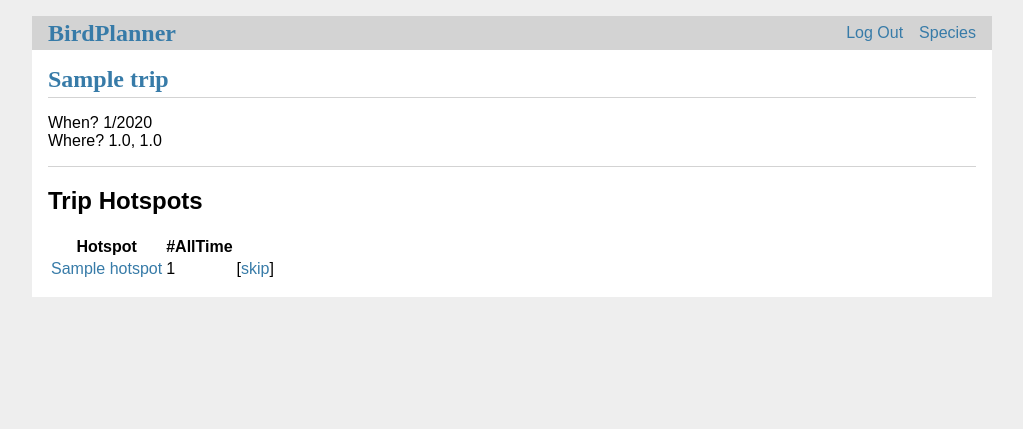
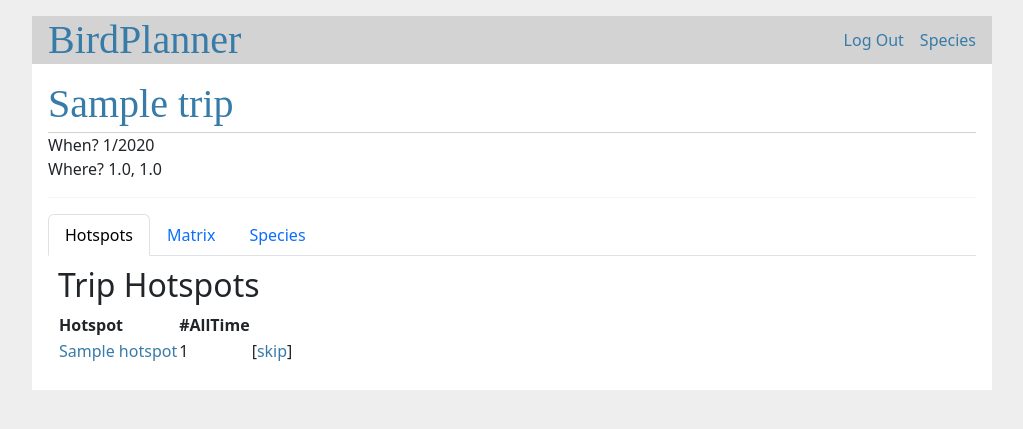
Before and after one commit to joshuahedlund/birdplanner, a Flask app: page /trip/1 in a window 1280 px wide. Shown: the top 429 px of the page, without its empty margins (128-1151 px from the left). Run offline with Flask 3, Linux system fonts and the light colour scheme; the visitor is signed in with stand-in values (Sample User, id 1); tables that the repository leaves empty hold one stand-in row (values such as "Sample post").

Commit message:
add bootstrap, trip sub nav, new page shells

```diff
--- a/flaskr/static/style.css
+++ b/flaskr/static/style.css
@@ -26,3 +26,4 @@ nav ul li a, nav ul li span, header .action { display: block; padding: 0.5rem; }
 input.danger { color: #cc2f2e; }
 input[type=submit] { align-self: start; min-width: 10em; }
 tr.highlight { background-color: lightgray; }
+.tab-content { margin: 10px; }
--- a/flaskr/templates/base.html
+++ b/flaskr/templates/base.html
@@ -1,5 +1,6 @@
 <!doctype html>
 <title>{% block title %}{% endblock %} - BirdPlanner</title>
+<link href="https://cdn.jsdelivr.net/npm/bootstrap@5.3.2/dist/css/bootstrap.min.css" rel="stylesheet" integrity="sha384-T3c6CoIi6uLrA9TneNEoa7RxnatzjcDSCmG1MXxSR1GAsXEV/Dwwykc2MPK8M2HN" crossorigin="anonymous">
 <link rel="stylesheet" href="{{ url_for('static', filename='style.css') }}">
 <nav>
   <h1><a href="/">BirdPlanner</a></h1>
--- /dev/null
+++ b/flaskr/templates/trips/base.html
@@ -0,0 +1,21 @@
+{% extends 'base.html' %}
+
+{% block header %}
+  <h1>{% block title %}{{ trip.name }}{% endblock %}</h1>
+{% endblock %}
+
+{% block content %}
+  <p>
+      When? {{ trip.month }}/{{ trip.year }}<br/>
+      Where? {{ trip.latitude }}, {{ trip.longitude }}
+  </p>
+
+  <hr/>
+
+{% block tabs %}
+{% endblock %}
+
+{% block tabContent %}
+{% endblock %}
+
+{% endblock %}
--- a/flaskr/templates/trips/show.html
+++ b/flaskr/templates/trips/show.html
@@ -1,16 +1,21 @@
-{% extends 'base.html' %}
+{% extends 'trips/base.html' %}
 
-{% block header %}
-  <h1>{% block title %}{{ trip.name }}{% endblock %}</h1>
+{% block tabs %}
+<ul class="nav nav-tabs">
+    <li class="nav-item">
+        <a class="nav-link active" data-toggle="tab" href="{{ url_for('trips.show', id=trip.id) }}">Hotspots</a>
+    </li>
+    <li class="nav-item">
+        <a class="nav-link" data-toggle="tab" href="{{ url_for('trips.matrix', id=trip.id) }}">Matrix</a>
+    </li>
+    <li class="nav-item">
+        <a class="nav-link" data-toggle="tab" href="{{ url_for('trips.species', id=trip.id) }}">Species</a>
+    </li>
+</ul>
 {% endblock %}
 
-{% block content %}
-  <p>
-      When? {{ trip.month }}/{{ trip.year }}<br/>
-      Where? {{ trip.latitude }}, {{ trip.longitude }}
-  </p>
-
-  <hr/>
+{% block tabContent %}
+<div class="tab-content">
 
     <h2>Trip Hotspots</h2>
     {% if not tripHotspots %}
@@ -82,4 +87,6 @@
           </tbody>
         </table>
     {% endif %}
+
+</div>
 {% endblock %}
--- a/flaskr/trips.py
+++ b/flaskr/trips.py
@@ -2,12 +2,14 @@ from flask import (
     Blueprint, flash, g, redirect, render_template, request, url_for, current_app as app
 )
 
+from flaskr.auth import login_required
 from repositories.HotspotRepository import *
 from repositories.TripRepository import getTrip
 
 bp = Blueprint('trips', __name__)
 
 @bp.route('/trip/<int:id>')
+@login_required
 def show(id):
     db = app.db
     trip = getTrip(db.session, id)
@@ -37,7 +39,32 @@ def show(id):
     )
 
 
+@bp.route('/trip/<int:id>/matrix')
+@login_required
+def matrix(id):
+    db = app.db
+    trip = getTrip(db.session, id)
+    if trip is None or trip.userId != g.user.id:
+        flash(f"Trip not found.")
+        return redirect(url_for("home.home"))
+
+    return render_template('trips/matrix.html', trip=trip)
+
+
+@bp.route('/trip/<int:id>/species')
+@login_required
+def species(id):
+    db = app.db
+    trip = getTrip(db.session, id)
+    if trip is None or trip.userId != g.user.id:
+        flash(f"Trip not found.")
+        return redirect(url_for("home.home"))
+
+    return render_template('trips/species.html', trip=trip)
+
+
 @bp.route('/trip/<int:id>/skip/<int:hotspotId>')
+@login_required
 def skip(id, hotspotId):
     db = app.db
     trip = getTrip(db.session, id)
@@ -50,6 +77,7 @@ def skip(id, hotspotId):
 
 
 @bp.route('/trip/<int:id>/visit/<int:hotspotId>')
+@login_required
 def visit(id, hotspotId):
     db = app.db
     trip = getTrip(db.session, id)
@@ -61,6 +89,7 @@ def visit(id, hotspotId):
     return redirect(url_for("trips.show", id=id))
 
 @bp.route('/trip/<int:id>/add/<int:hotspotId>')
+@login_required
 def add(id, hotspotId):
     db = app.db
     trip = getTrip(db.session, id)
```
Also changed, not shown: flaskr/templates/trips/matrix.html (added, +21 -0 lines), flaskr/templates/trips/species.html (added, +21 -0 lines).
